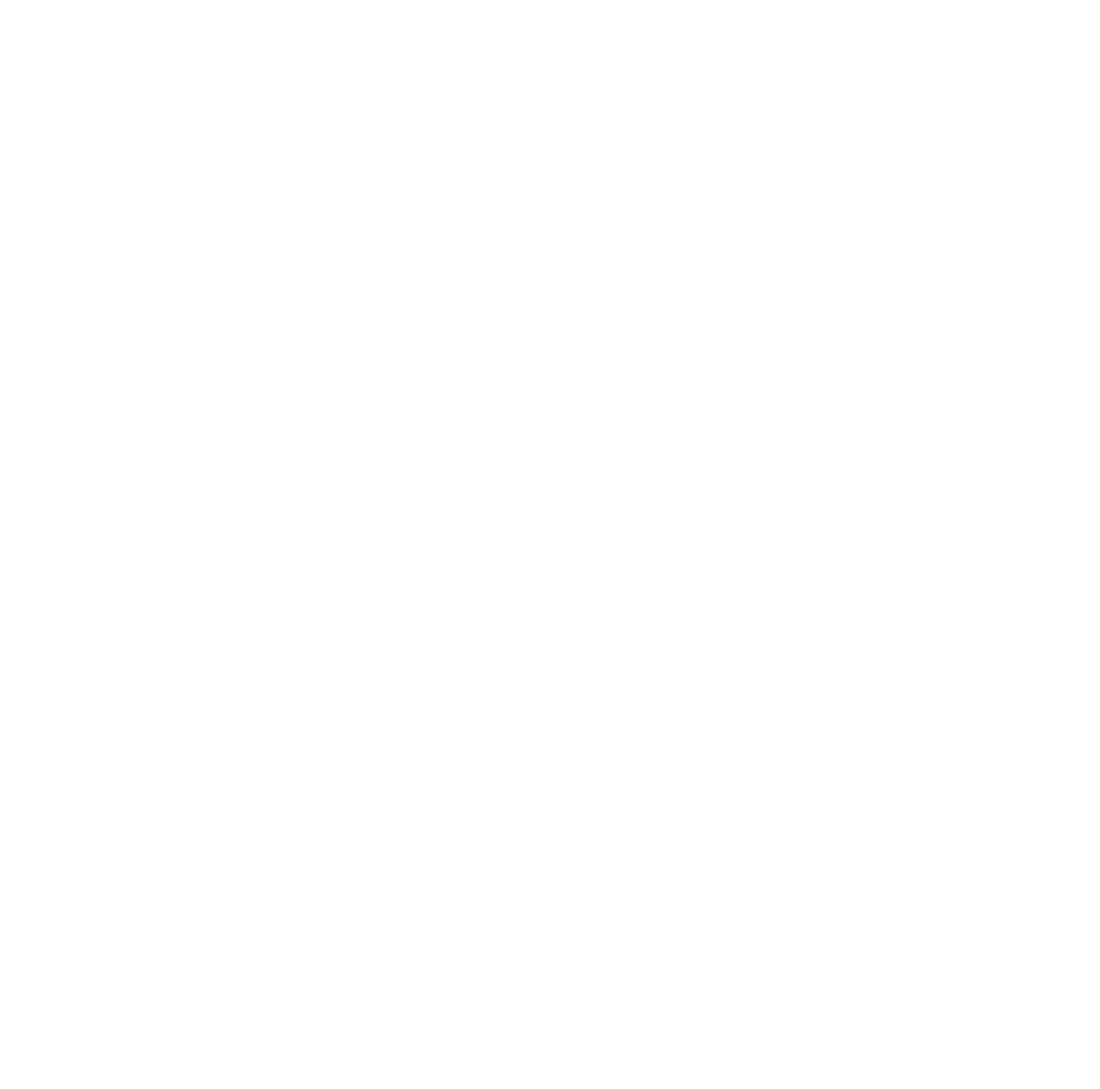
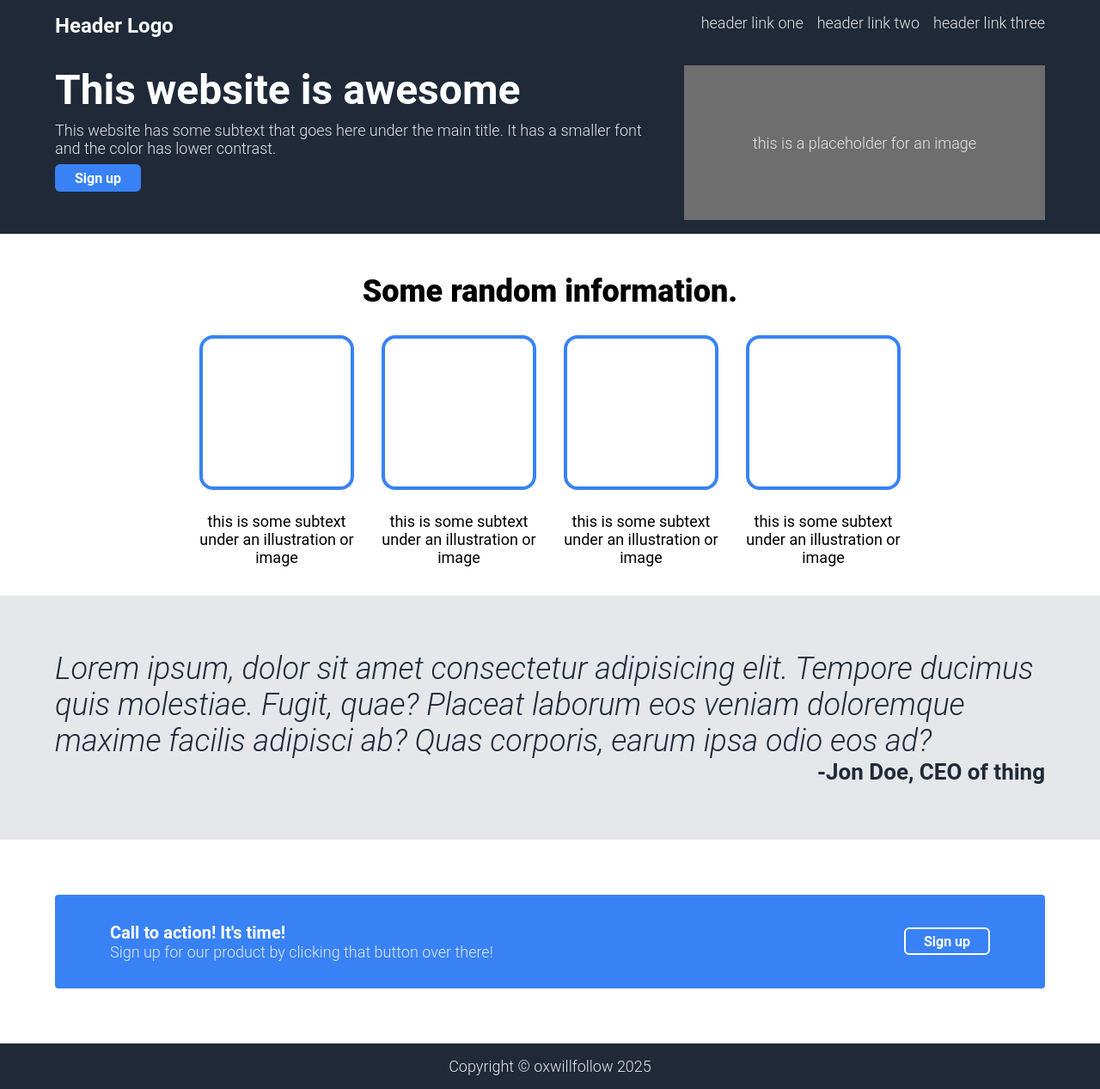
Before and after one commit to Oxwillfollow/odin-landing-page, a plain HTML site: page index.html in a window 1280 px wide. Shown: the whole page at 86% size. Before the commit the page ends 800 px from the top, so only its background shows below. Drawn offline with Linux system fonts and the light colour scheme.

Commit message:
Add webpage structure and styling

```diff
--- a/css/styles.css
+++ b/css/styles.css
@@ -0,0 +1,177 @@
+* {
+    box-sizing: border-box;
+    font-family: Roboto, sans-serif;
+}
+
+body {
+    width: 100vw;
+    height: 100vh;
+    margin: 0;
+    display:flex;
+    flex-direction: column;
+}
+
+a {
+    text-decoration: none;
+}
+
+.header {
+    display: flex;
+    justify-content: space-between;
+}
+
+.header-links {
+    display: flex;
+    gap: 1rem;
+}
+
+.header,
+.introduction-box,
+.footer {
+    background-color: #1F2937;
+    padding: 1rem 4rem;
+}
+
+.introduction-box {
+    display: flex;
+    justify-content: space-between;
+    padding: 1rem 4rem;
+    gap: 1rem;
+}
+
+.introduction-left {
+    display: flex;
+    flex-direction: column;
+    gap: 0.5rem;
+}
+
+.information-box {
+    display: flex;
+    flex-direction: column;
+    align-items: center;
+    padding: 1rem;
+}
+
+.quote-box {
+    display: flex;
+    justify-content: center;
+    align-items: center;
+    background-color: #E5E7EB;
+    font-size: 36px;
+    font-weight: 300;
+    font-style: italic;
+    color: #1F2937;
+    padding: 4rem;
+}
+
+.quote-author {
+    font-weight: bold;
+    font-size: 26px;
+    font-style: normal;
+    text-align: right;
+}
+
+.footer {
+    display: flex;
+    justify-content: center;
+    align-items: center;
+}
+
+.signup-box {
+    margin: 4rem;
+    padding: 2rem 4rem;
+    border-radius: 4px;
+    background-color: #3882F6;
+    display: flex;
+    justify-content: space-between;
+    align-items: center;
+}
+
+.signup-box .signup-button {
+    border: 2px solid white;
+}
+
+.signup-text {
+    color: white;
+    font-weight: bold;
+    font-size: 20px;
+    display: flex;
+    flex-direction: column;
+    justify-content: center;
+}
+
+.card-container {
+    display: flex;
+    justify-content: center;
+    gap: 2rem;
+}
+
+.card {
+    display: flex;
+    flex-direction: column;
+    gap: 0.5rem;
+    align-items: center;
+}
+
+.card p {
+    width: 180px;
+    text-align: center;
+    font-size: 18px;
+}
+
+.card-box {
+    border: 4px solid #3882F6;
+    border-radius: 16px;
+    width: 180px;
+    height: 180px;
+}
+
+.placeholder-image {
+    width: 420px;
+    height: 180px;
+    display: flex;
+    justify-content: center;
+    align-items: center;
+    background-color: #6e6e6e;
+    text-align: center;
+    flex-shrink: 0;
+}
+
+.signup-button {
+    background-color: #3882F6;
+    color: white;
+    border-radius: 6px;
+    border: 0;
+    font-size: 16px;
+    font-weight: bold;
+    width: 100px;
+    height: 32px;
+}
+
+h1 {
+    color: white;
+    font-size: 48px;
+    margin: 0;
+}
+
+h2 {
+    font-size: 36px;
+    font-weight: 900;
+}
+
+.footer {
+    margin-top: auto;
+}
+
+.header-logo {
+    font-size: 24px;
+    color: #F9FAF8;
+    font-weight: bold;
+}
+
+.secondary-text {
+    font-size: 18px;
+    color: #E5E7EB;
+    font-weight: 300;
+    margin: 0;
+}
--- a/index.html
+++ b/index.html
@@ -7,6 +7,60 @@
     </head>
 
     <body>
-
+        <div class="header">
+            <div class="header-logo">Header Logo</div>
+            <div class="header-links">
+                <a class="secondary-text" href="#">header link one</a>
+                <a class="secondary-text" href="#">header link two</a>
+                <a class="secondary-text" href="#">header link three</a>
+            </div>
+        </div>
+        <div class="introduction-box">
+            <div class="introduction-left">
+                <h1>This website is awesome</h1>
+                <p class="secondary-text">This website has some subtext that goes here under the main title. It has a smaller font and the color has lower contrast.</p>
+                <button class="signup-button">Sign up</button>
+            </div>
+            <div class="secondary-text placeholder-image">
+                this is a placeholder for an image
+            </div>
+        </div>
+        <div class="information-box">
+            <h2>Some random information.</h2>
+            <div class="card-container">
+                <div class="card">
+                    <div class="card-box"></div>
+                    <p>this is some subtext under an illustration or image</p>
+                </div>
+                <div class="card">
+                    <div class="card-box"></div>
+                    <p>this is some subtext under an illustration or image</p>
+                </div>
+                <div class="card">
+                    <div class="card-box"></div>
+                    <p>this is some subtext under an illustration or image</p>
+                </div>
+                <div class="card">
+                    <div class="card-box"></div>
+                    <p>this is some subtext under an illustration or image</p>
+                </div>
+            </div>
+        </div>
+        <div class="quote-box">
+            <div class="quote-text">
+                Lorem ipsum, dolor sit amet consectetur adipisicing elit. Tempore ducimus quis molestiae. Fugit, quae? Placeat laborum eos veniam doloremque maxime facilis adipisci ab? Quas corporis, earum ipsa odio eos ad?
+                <div class="quote-author">-Jon Doe, CEO of thing</div>
+            </div>
+        </div>
+        <div class="signup-box">
+            <div class="signup-text">
+                Call to action! It's time!
+                <p class="secondary-text">Sign up for our product by clicking that button over there!</p>
+            </div>
+            <button class="signup-button">Sign up</button>
+        </div>
+        <div class="footer">
+            <p class="secondary-text">Copyright © oxwillfollow 2025</p>
+        </div>
     </body>
 </html>
```
